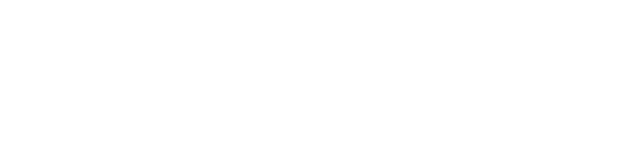
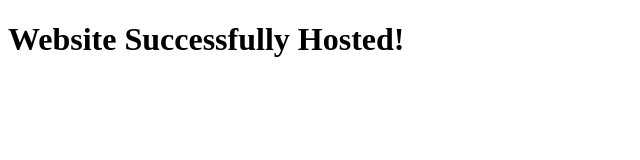
Before and after one commit to aqaribdddd/horecastore.ae, a plain HTML site: page index.html in a window 1280 px wide. Shown: the whole page, without its empty margins (0-640 px from the left). Drawn offline with Linux system fonts and the light colour scheme.

Commit message:
index.html

```diff
--- a/index.html
+++ b/index.html
@@ -1,3 +1,11 @@
-<html>
-<marquee>This is subdomain takeover </marquee>
+<!DOCTYPE html>
+<html lang="en">
+<head>
+    <meta charset="UTF-8">
+    <meta name="viewport" content="width=device-width, initial-scale=1.0">
+    <title>Website Hosted</title>
+</head>
+<body>
+    <h1>Website Successfully Hosted!</h1>
+</body>
 </html>
```
